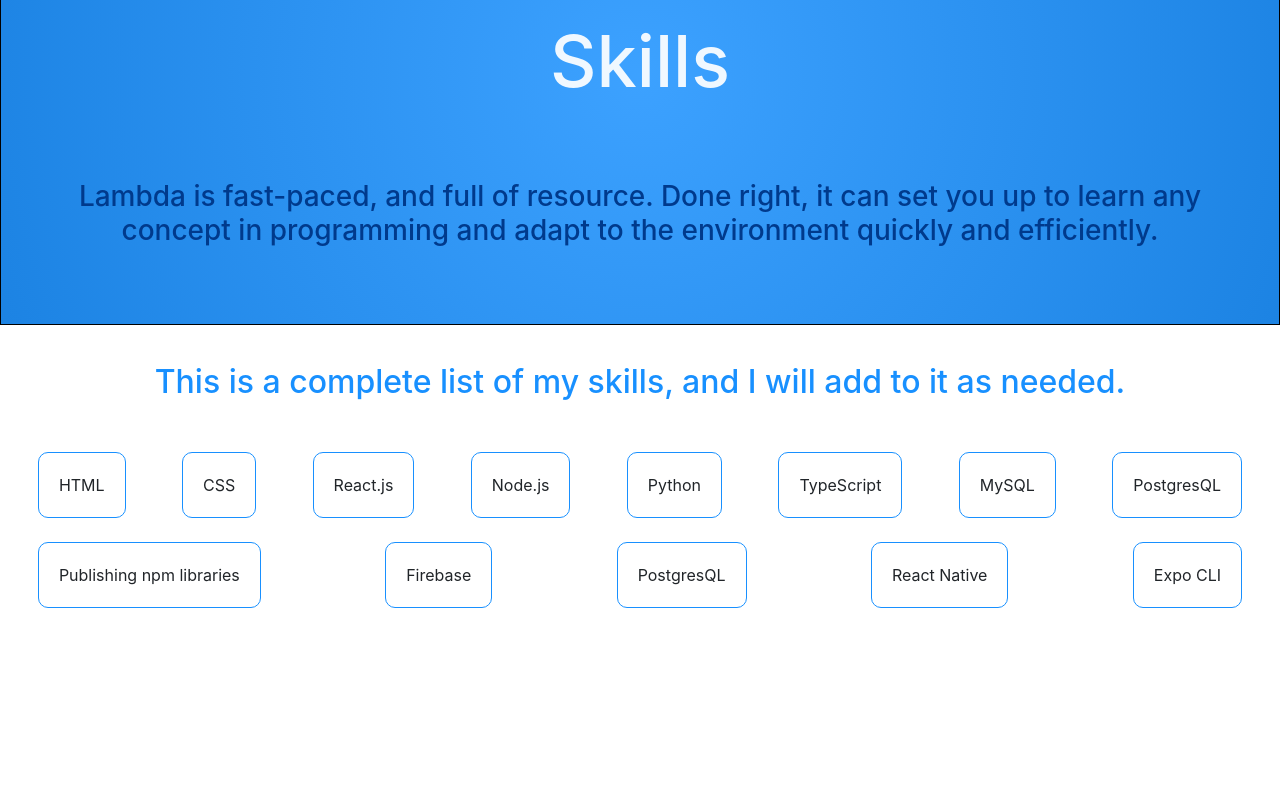
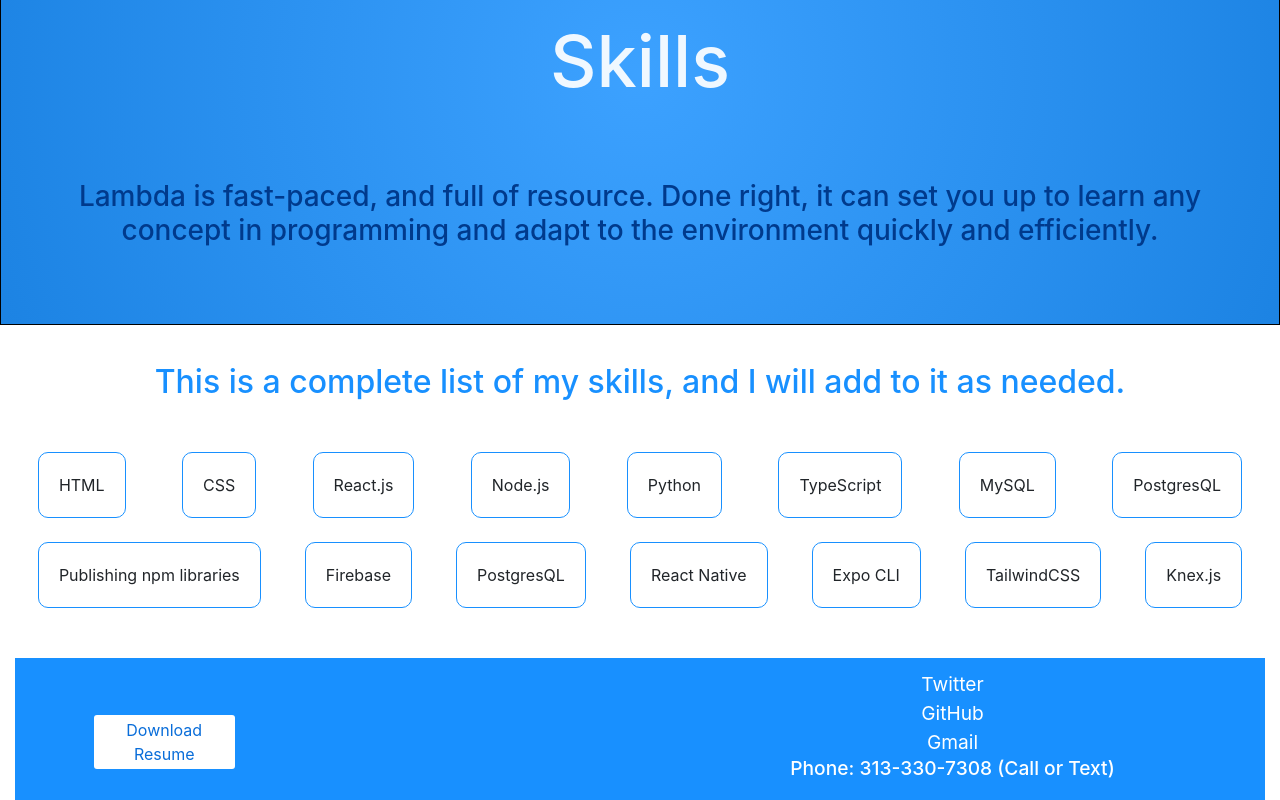
Before and after one commit to carlsachs/BootstrapPort, a React (Create React App) app in the folder portfolio/: page /skills in a window 1280 px wide. Shown: the part 175-975 px from the top of the page. Before the commit the page ends 800 px from the top, so only its background shows below. Built offline with nearby package versions, Linux system fonts and the light colour scheme.

Commit message:
more progress on polishing

```diff
--- a/portfolio/src/components/About.css
+++ b/portfolio/src/components/About.css
@@ -23,6 +23,7 @@
 .name-title {
     justify-content: center;
     margin-top: 13%;
+    margin-left: 10%;
 }
 
 .name {
--- a/portfolio/src/components/About.js
+++ b/portfolio/src/components/About.js
@@ -176,7 +176,7 @@
                             <Card.Body>
                             <Card.Title>College Stint</Card.Title>
                             <Card.Text>
-                                I attended Wayne State University's School of Business, but dropped out two years in after realizing that waiting (and paying) for my education and future wasn't worth it.  I wanted to act now.
+                               I attended Wayne State University in Downtown Detroit to pursue a career in Entrepreneurship.  I quickly realized that I could boost that career further with tech.
                             </Card.Text>
                             </Card.Body>
                             <ListGroup className="list-group-flush">
--- a/portfolio/src/components/Footer.js
+++ b/portfolio/src/components/Footer.js
@@ -18,7 +18,7 @@
             <Row className="footer-wrap">
                 <Col className="left">
                     <Row className="footerRow">
-                        <ContactModal />
+                    <a href={require("./Carl-Sachs-Resume.pdf")} style={{textDecoration: "none", padding: "2%", borderRadius: "3px"}} className="resume-button" download="Carl's Resume">Download Resume</a>
                     </Row>
                 </Col>
                 <Col className="right">
@@ -32,7 +32,7 @@
                         <a id="gmail-footer" href="https://mail.google.com/mail/?view=cm&fs=1&to=sachscarl@gmail.com" style={{textDecoration: "none", color: "white", fontSize: "1.2rem" }}>Gmail</a>
                     </Row>
                     <Row style={{justifyContent: "center"}}>
-                        <h3 style={{textDecoration: "none", color: "white", fontSize: "1.2rem" }}>Phone: 313-330-7308 (Call or Text)</h3>
+                        <h3 style={{textDecoration: "none", color: "white", fontSize: "1.2rem", textAlign: "center" }}>Phone: 313-330-7308 (Call or Text)</h3>
                     </Row>
                 </Col>
             </Row>
--- a/portfolio/src/components/Procards/Cyphen.js
+++ b/portfolio/src/components/Procards/Cyphen.js
@@ -17,7 +17,7 @@
             <Card.Body>
                 <Card.Title>Cyphen Development</Card.Title>
                 <Card.Text>
-                Website in dev.  Creating web applications for businesses.
+                Most Recent.  Creating web applications for businesses.
                 </Card.Text>
             </Card.Body>
             <ListGroup className="list-group-flush">
--- a/portfolio/src/components/Skills.css
+++ b/portfolio/src/components/Skills.css
@@ -33,6 +33,7 @@
 
 .skillbox {
     justify-content: center;
+    margin-bottom: 3%;
 }
 
 .skills-cards {
--- a/portfolio/src/components/Skills.js
+++ b/portfolio/src/components/Skills.js
@@ -6,6 +6,7 @@
 import Card from "react-bootstrap/Card";
 import { Row, Col } from "react-bootstrap";
 import { Fade } from "react-reveal";
+import Footer from "./Footer";
 
 //import other components
 import Nav from "./Nav.js";
@@ -48,8 +49,11 @@
                         <Card body style={{margin: "1%"}}>PostgresQL</Card>
                         <Card body style={{margin: "1%"}}>React Native</Card>
                         <Card body style={{margin: "1%"}}>Expo CLI</Card>
+                        <Card body style={{margin: "1%"}}>TailwindCSS</Card>
+                        <Card body style={{margin: "1%"}}>Knex.js</Card>
                     </Row>
             </Row>
+            <Footer />
         </Container>
     )
 }
```
Also changed, not shown: 1 other file (tests, documents, lock files or other folders).
